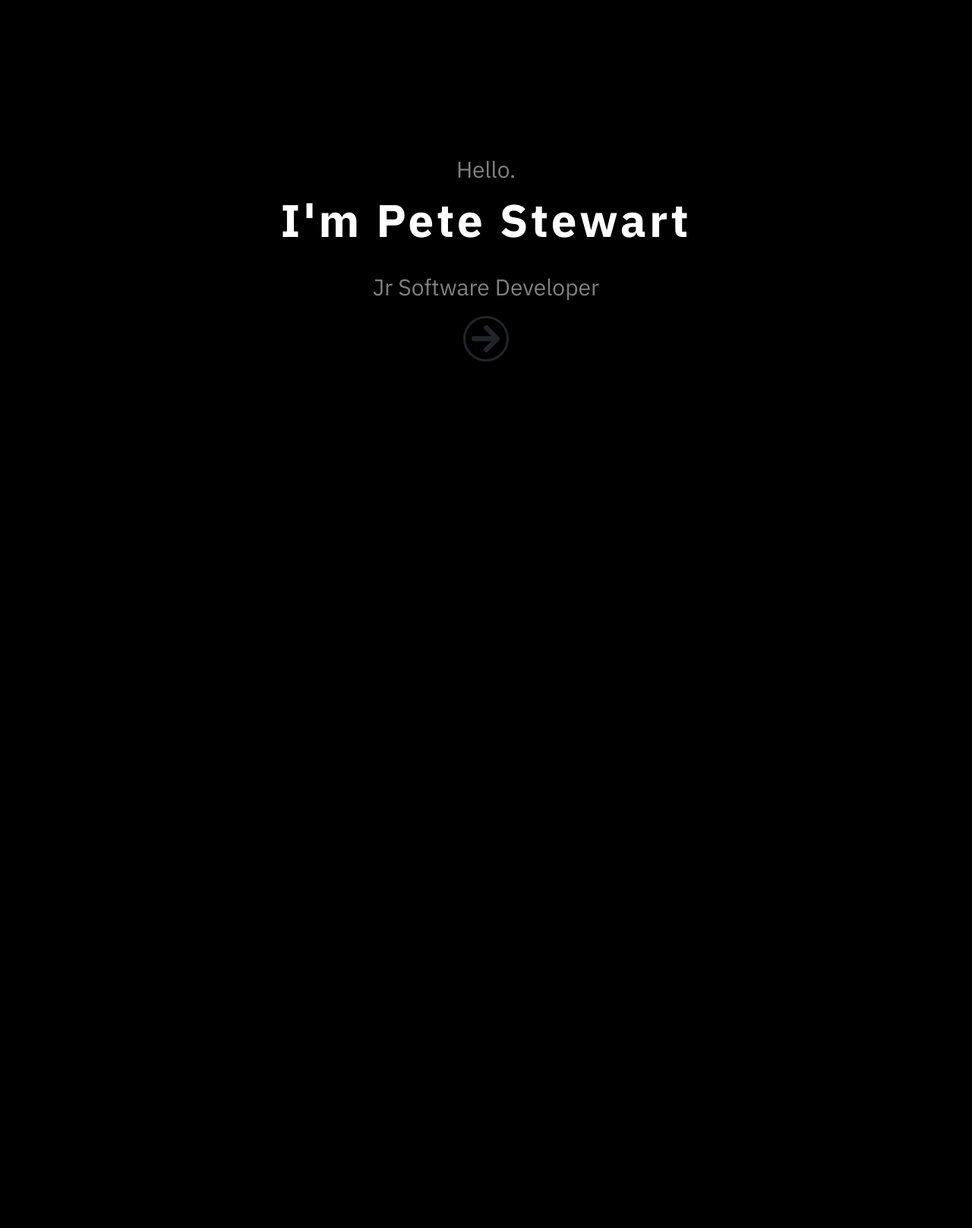
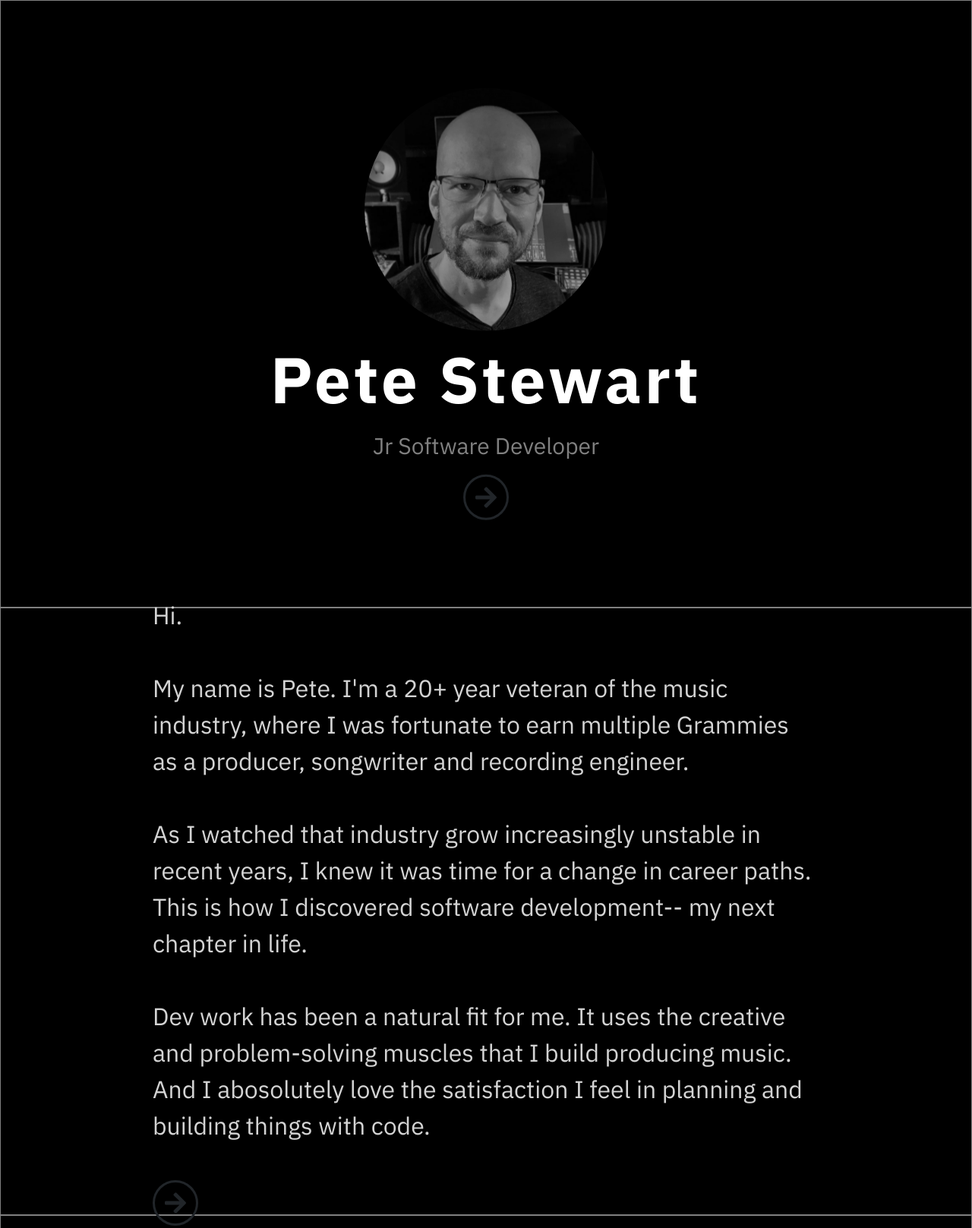
Before and after one commit to petestewart/personal-bio-site, a website built with webpack: page src/index.html in a window 1280 px wide. Shown: the top 1617 px of the page at 76% size. Before the commit the page ends 800 px from the top, so only its background shows below. Built offline with nearby package versions, Linux system fonts and the light colour scheme; no server answers.

Commit message:
wip setup sections format

```diff
--- a/src/index.html
+++ b/src/index.html
@@ -8,14 +8,52 @@
 </head>
 
 <body>
-<div class="mycontainer">
-  <span class="text0">Hello.</span>
-  <span class="text1">I'm Pete Stewart</span>
-  <span class="text2">Jr Software Developer</span>
-  <!-- <button type="button" class="btn btn-secondary">View my work</button> -->
-  <div class="fa-stack fa-lg m-3 down-button">
-    <i class="fa fa-arrow-right fa-2x" aria-hidden="true"></i>
+<div id="console">
+  <div class="section" id="welcome">
+    <div id="welcome-splash">
+      <div id="profile-pic">
+        <img src="images/profilepic.jpg" alt="">
+      </div>
+      <span class="text1">Pete Stewart</span>
+      <span class="text2 text0">Jr Software Developer</span>
+      <!-- <div class="down-button"> -->
+      <a href="#bio-top" class="down-button mt-3">
+        <i class="fa fa-arrow-right fa-2x" aria-hidden="true"></i>
+      </a>
+      <!-- </div> -->
+    </div>
   </div>
+
+  <div class="section" id="bio-top">
+    <div id="bio">
+      <p>Hi. </p>
+
+      <p>My name is Pete. I'm a 20+ year veteran of the music industry, where I was fortunate to earn multiple Grammies as a producer, songwriter and recording engineer.</p>
+
+      <p>As I watched that industry grow increasingly unstable in recent years, I knew it was time for a change in career paths. This is how I discovered software development-- my next chapter in life.</p>
+
+      <p>Dev work has been a natural fit for me. It uses the creative and problem-solving muscles that I build producing music. And I abosolutely love the satisfaction I feel in planning and building things with code.</p>
+      <a href="#technologies-top" class="down-button"><i class="fa fa-arrow-right fa-1x" aria-hidden="true"></i></a>
+    </div>
+  </div>
+
+  <div class="section" id="technologies-top">
+    <div id="technologies">
+      <div class="section-title">
+        <h3>Tools And Technologies</h3></a>
+      </div>
+      <div class="container">
+        <div class="row">
+          <div class="col d-flex flex-column text-center"><i class="fas fa-code fa-4x mb-3"></i>HTML</div>
+          <div class="col d-flex flex-column text-center "><i class="fab fa-css3 fa-4x mb-3"></i>CSS & SASS</div>
+          <div class="col d-flex flex-column text-center"><i class="fab fa-js-square fa-4x mb-3"></i>JavaScript</div>
+          <div class="col d-flex flex-column text-center"><i class="fas fa-code-branch fa-4x mb-3"></i>Git & GitHub</div>
+          <div class="col d-flex flex-column text-center"><i class="fas fa-database fa-4x mb-3"></i>Firebase & Axiom</div>
+        </div>
+      </div>
+    </div>
+  </div>
+
 
 </div>
 
--- a/src/styles/main.scss
+++ b/src/styles/main.scss
@@ -6,23 +6,75 @@
     margin: 0;
 }
 
+html {
+    scroll-behavior: smooth;
+  }
+
 body {
     background-color: black;
     font-family: 'IBM Plex Sans', 'Source Sans Pro', sans-serif;
+    color: lightgray
+}
+
+a, a:hover {
+    color:inherit;
+    text-decoration: none;
+   }
+
+.section {
+    height: 100vh;
+    display: flex;
+    flex-direction: row;
+    align-items: center;
+    border: 1px solid grey;
+}
+
+#profile-pic {
+    border-radius: 50%;
+    height: 40vh;
+    width: 40vh;
+    overflow: hidden;
+    opacity: .7;
+
+    img {
+        width: 40vh;
+        animation: subtlefade 1s 1;
+    }
+
+    @keyframes subtlefade {
+        0%{
+            opacity: .1;
+        }
+        50%{
+            opacity: .7
+        }
+        100%{
+            opacity: 1;
+        }
+    }
+}
+
+#bio {
+    padding-left: 200px;
+    padding-right: 200px;
+    font-size: 2rem;
+        p {
+            line-height: 3rem;   /* within paragraph */
+            margin-bottom: 3rem; /* between paragraphs */
+            }
 }
 
 
-
-.mycontainer {
-    margin-top: 200px;
+#welcome-splash {
+    // margin-top: 100px;
     // text-align: center;
     display: flex;
     flex-direction: column;
     align-items: center;
-    // position: absolute;
-    // top: 50%;
-    // left: 50%;
-    // transform: translate(-50%, -50%);
+    position: absolute;
+    top: 50%;
+    left: 50%;
+    transform: translate(-50%, -50%);
 
     span {
         display: block;
@@ -38,30 +90,32 @@ body {
     .text1 {
         text-align: center;
         color: white;
-        font-size: 60px;
+        font-size: 85px;
         font-weight: 700;
         width: 100%;
         letter-spacing: 4px;
-        margin-bottom: 20px;
+        margin-bottom: 0px;
         background: black;
         position: relative;
-        animation: text 4s 1;
-        // z-index: 5;
+        animation: text 3s 1;
     }
 
     .text2 {
         font-size: 30px;
         color: grey;
-        // z-index: 1;
-        // animation: text 3s 1;
+        animation: fadein 3s 1;
     }
 
     @keyframes fadein {
-        0%{
+        0%{ opacity: 0;
             filter: blur(1.5rem);
         }
-        30%{
-            filter: blur(.5rem);
+        50%{ opacity: 0;
+            filter: blur(1.5rem);
+        }
+        75%{
+            opacity: 1;
+            filter: blur(1.5rem);
         }
         100%{
             filter: blur(0);
@@ -87,6 +141,18 @@ body {
         }
 
     }
+}
+
+.section-title {
+    margin: 20px;
+}
+
+#technologies {
+    width: 100vw;
+    display: flex;
+    flex-direction: column;
+    align-items: center;
+}
 
 .down-button {
     border: 3px solid #212529;
@@ -98,7 +164,7 @@ body {
     align-items: center;
     justify-content: center;
     transition: 300ms linear all;
-        animation: delay 5s 1;
+    animation: delay 1s 1;
 }
 
 .down-button:hover {
@@ -106,7 +172,8 @@ body {
     color: grey;
     transform: rotate(90deg);
     // animation: rotate .5s 1;
-        transition: 300ms linear all;
+    transition: 200ms linear all;
+    cursor: pointer;
 }
 
 @keyframes rotate {
@@ -125,15 +192,13 @@ body {
     0%{
         opacity: 0;
     }
-        95%{
+    75%{
         opacity: 0;
     }
     100%{
         opacity: 1;
     }
 }
-}
-
 
 header {
     background-color: #090B20;
@@ -154,22 +219,13 @@ nav ul li {
     margin: 10px 35px;
 }
 
-
-
-
 #bioPage {
     background-color: #252740;
     color: white;
     padding: 50px;
 }
 
-#technologiesPage {
-    background-color: white;
-    margin: -20px 200px 20px;
-    border: 2px solid lightgray;
-    box-shadow: 2px 2px gray;
-    padding: 30px;
-}
+
 
 .card {
     width: 300px;
```
Also changed, not shown: src/images/profilepic.jpg (added). Lines whose indentation alone changed are shown as unchanged.
